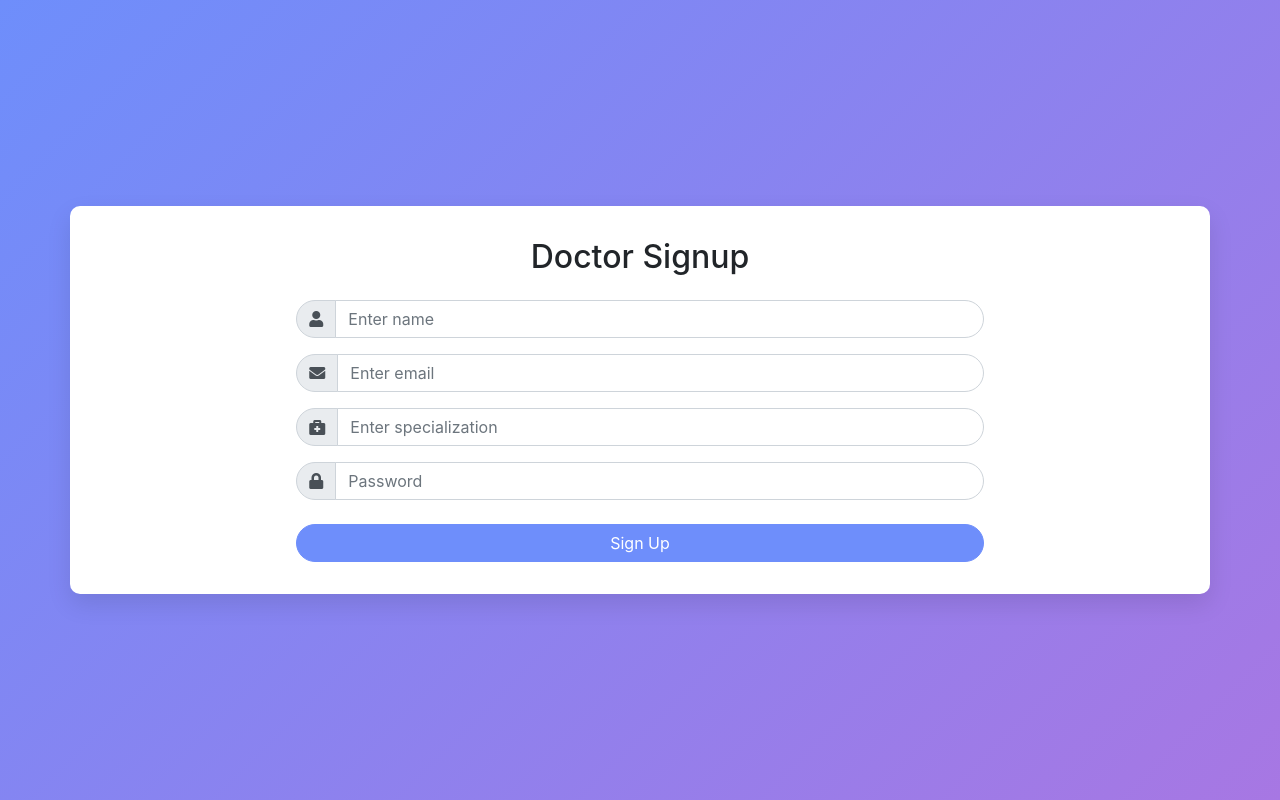
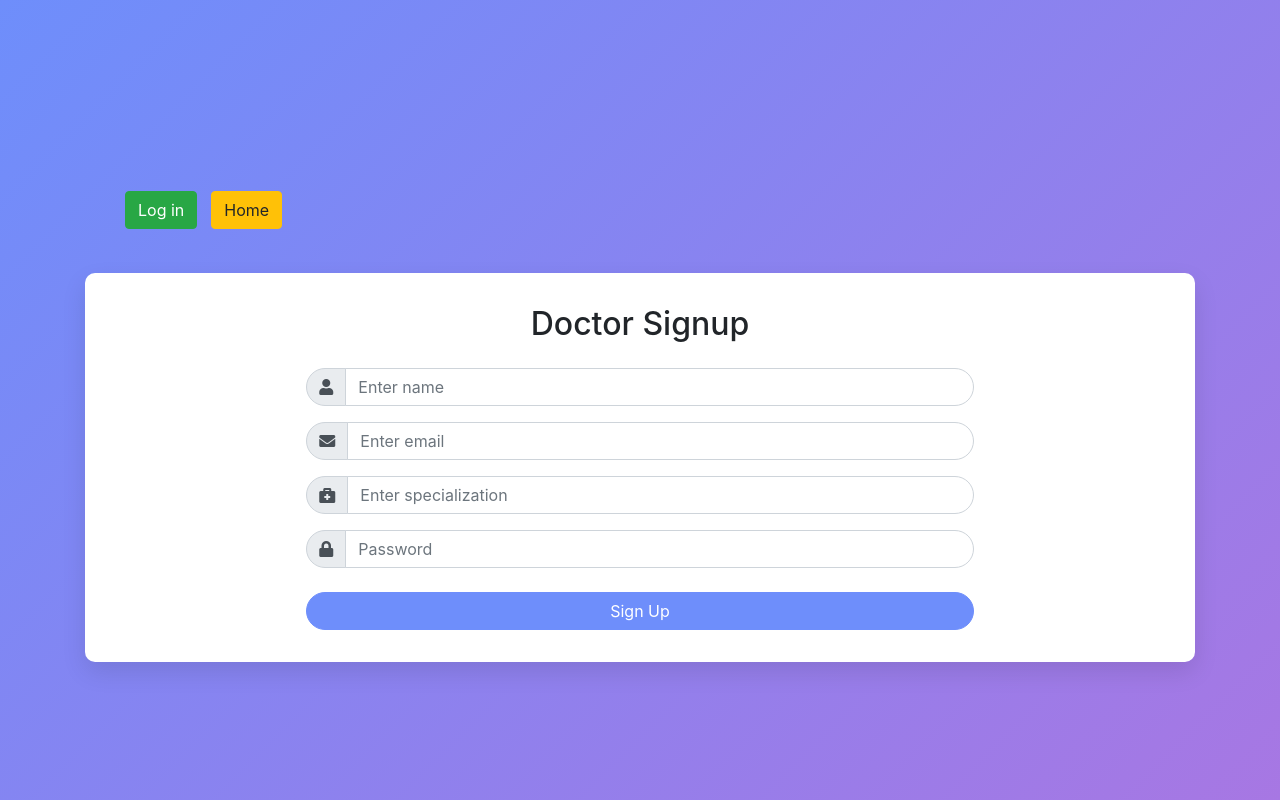
Before and after one commit to whiteSoulX/Hospital_Managemnet, a PHP site: page /doctor_signup.php in a window 1280 px wide. Run offline with PHP 8.4, Linux system fonts and the light colour scheme; a stand-in replaces the project's code that opens the database connection; some libraries are stand-ins or nearby versions.

Commit message:
Update doctor_signup.php

```diff
--- a/doctor_signup.php
+++ b/doctor_signup.php
@@ -1,27 +1,40 @@
 <?php
 session_start();
+include "db_connect.php";
 
-function registerDoctor($name, $email, $specialization, $password) {
-    $doctorDataFile = 'doctor_data.txt';
-    $doctorData = fopen($doctorDataFile, 'a');
-    fwrite($doctorData, "$email,$name,$specialization,$password\n");
-    fclose($doctorData);
-    $_SESSION["username"] = $email;
-    header("Location: doctor_dashboard.php");
-    exit;
+function registerDoctor($username, $email, $specialization, $password)
+{
+    global $conn;
+    $hashed_password = password_hash($password, PASSWORD_DEFAULT);
+
+    $stmt = $conn->prepare("INSERT INTO doctors (username, email, specialization, password) VALUES (?, ?, ?, ?)");
+    $stmt->bind_param("ssss", $username, $email, $specialization, $hashed_password);
+    if ($stmt->execute()) {
+        echo "User registered successfully!";
+    } else {
+        echo "Error: " . $stmt->error;
+    }
+    $stmt->close();
 }
 
 if ($_SERVER["REQUEST_METHOD"] == "POST") {
-    $name = $_POST["name"];
+    $username = $_POST["name"];
     $email = $_POST["email"];
-    $specialization = $_POST["specialization"];
+    $specialization = $_POST['specialization'];
     $password = $_POST["password"];
-    registerDoctor($name, $email, $specialization, $password);
+
+
+    if (!empty($username) && !empty($email) && !empty($specialization) && !empty($password)) {
+        registerDoctor($username, $email, $specialization, $password);
+    } else {
+        echo "All fields are required!";
+    }
 }
 ?>
 
 <!DOCTYPE html>
 <html lang="en">
+
 <head>
     <meta charset="UTF-8">
     <meta name="viewport" content="width=device-width, initial-scale=1.0">
@@ -30,40 +43,64 @@ if ($_SERVER["REQUEST_METHOD"] == "POST") {
     <link href="https://cdnjs.cloudflare.com/ajax/libs/font-awesome/5.15.3/css/all.min.css" rel="stylesheet"> <!-- Font Awesome for Icons -->
     <style>
         body {
-            background: linear-gradient(135deg, #6e8efb, #a777e3); /* Gradient Background */
+            background: linear-gradient(135deg, #6e8efb, #a777e3);
+            /* Gradient Background */
             min-height: 100vh;
             display: flex;
             align-items: center;
             justify-content: center;
         }
+
         .signup-container {
             background: white;
             padding: 2rem;
             border-radius: 10px;
             box-shadow: 0 10px 25px rgba(0, 0, 0, 0.1);
         }
+
         .form-control {
             border-radius: 25px;
         }
+
         .btn-custom {
             background-color: #6e8efb;
             border-color: #6e8efb;
             color: white;
             border-radius: 25px;
         }
+
         .btn-custom:hover {
             background-color: #a777e3;
             border-color: #a777e3;
         }
+
         .form-label {
             font-weight: bold;
         }
+
         .input-group-text {
             border-radius: 25px;
         }
+        .home{
+            margin:10px 20px;
+            padding:20px;
+            font-size:50px;
+        }
     </style>
 </head>
+
 <body>
+
+    <div class="container">
+        <div class="home">
+            <a href="user_dashboard.php" class="dash-btn">
+                <button type="button" class="btn btn-success">Log in</button>
+            </a>
+
+            <a href="index.php" class="dash-btn">
+                <button type="button" class="btn btn-warning">Home</button>
+            </a>
+        </div>
     <div class="container signup-container">
         <h2 class="text-center mb-4">Doctor Signup</h2>
         <div class="col-md-8 mx-auto">
@@ -106,4 +143,3 @@ if ($_SERVER["REQUEST_METHOD"] == "POST") {
     <script src="https://cdn.jsdelivr.net/npm/@popperjs/core@2.5.4/dist/umd/popper.min.js"></script>
     <script src="https://stackpath.bootstrapcdn.com/bootstrap/4.5.2/js/bootstrap.min.js"></script>
 </body>
-</
```
